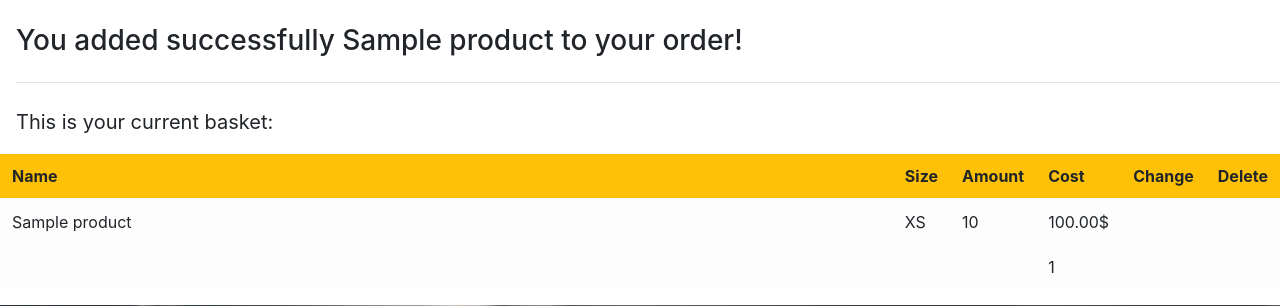
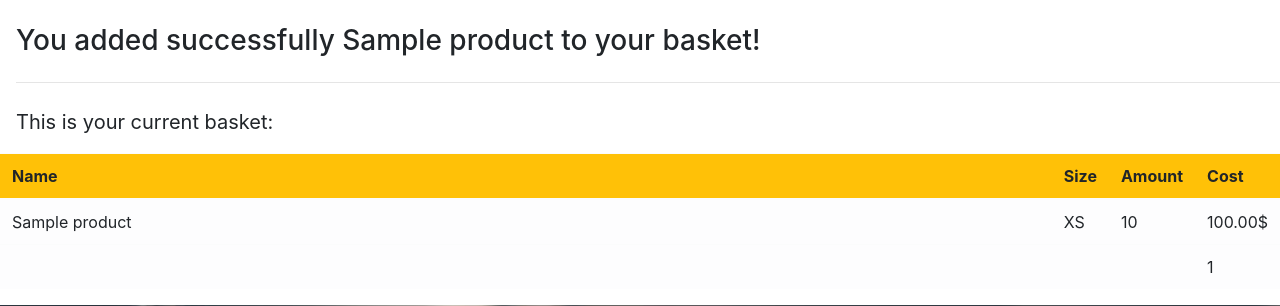
Before and after one commit to ewelkaw/e-wardrobe, a Django app: template ewardrobe/ewardrobe_app/templates/order.html in a window 1280 px wide. Shown: the part 56-362 px from the top of the page. Run offline with Django 3.2, Linux system fonts and the light colour scheme; tables that the repository leaves empty hold one stand-in row (values such as "Sample post"); the template is opened without the code that fills it: values that come from a table or form of the project are taken from there, most other values are stand-ins (such as "Sample title", 1, 10 or a date in 2020); parts of the project's set-up code (start-up, migrations or seed data) failed here and were passed over; some libraries are stand-ins or nearby versions.

Commit message:
order -> basket fix

```diff
--- a/ewardrobe/ewardrobe/urls.py
+++ b/ewardrobe/ewardrobe/urls.py
@@ -26,7 +26,6 @@ from ewardrobe_app.views.products import ProductsView
 from ewardrobe_app.views.order import OrderView
 from ewardrobe_app.views.orders import OrdersView
 
-# from ewardrobe_app.views.change_order import ChangeOrderView
 
 urlpatterns = [
     path("admin/", include("admin_honeypot.urls", namespace="admin_honeypot")),
@@ -38,7 +37,6 @@ urlpatterns = [
     path("main/", MainView.as_view(), name="main"),
     path("products/<int:id>", ProductView.as_view(), name="product"),
     path("products/", ProductsView.as_view(), name="products"),
-    path("order/", OrderView.as_view(), name="order"),
-    # path("change_order/", ChangeOrderView.as_view(), name="change_order"),
+    path("basket/", OrderView.as_view(), name="basket"),
     path("orders/", OrdersView.as_view(), name="orders"),
 ]
--- a/ewardrobe/ewardrobe_app/templates/order.html
+++ b/ewardrobe/ewardrobe_app/templates/order.html
@@ -1,5 +1,5 @@
 {% extends "base.html" %}
-{% block title %}This is your current order!{% endblock %}
+{% block title %}This is your current basket!{% endblock %}
 
 {% block main %}
 <nav class="navbar navbar-expand-lg navbar-dark bg-dark flex-md-nowrap">
@@ -22,7 +22,7 @@
     </div>
 </nav>
 
-<p class="h3 my-4 ml-3">You added successfully {{ product.name }} to your order!</p>
+<p class="h3 my-4 ml-3">You added successfully {{ product.name }} to your basket!</p>
 <hr class="my-4 ml-3">
 <p class="lead ml-3"><strong>This is your current basket:</strong></p>
 
@@ -33,8 +33,6 @@
             <th class="col">Size</th>
             <th class="col">Amount</th>
             <th class="col">Cost</th>
-            <th class="col">Change</th>
-            <th class="col">Delete</th>
         </tr>
     </thead>
     <tbody class="ml-3">
--- a/ewardrobe/ewardrobe_app/templates/product.html
+++ b/ewardrobe/ewardrobe_app/templates/product.html
@@ -32,7 +32,7 @@
         <p><strong>Color:</strong> {{ product.color }}</p>
         <p><strong>Rating:</strong> {{ product.rating }} out of {{ product.review_count }} reviews</p>
 
-        <form action="/order/" method="post">
+        <form action="/basket/" method="post">
             {% csrf_token %}
             <input type="hidden" name="product_id" value="{{ product.id }}">
             <div class="form-group">
@@ -50,7 +50,7 @@
                 <input class="form-control" default="1" value="1" type="number" min="0" step="1"
                     data-bind="value:replyNumber" id="amount" name="amount">
             </div>
-            <input id="order" name="order" type="submit" class="btn btn-primary btn-dark mb-3">
+            <input id="basket" name="basket" type="submit" class="btn btn-primary btn-dark mb-3">
         </form>
     </div>
     <img src="{{ product.url }}" class="mr-3 mt-3">
```
